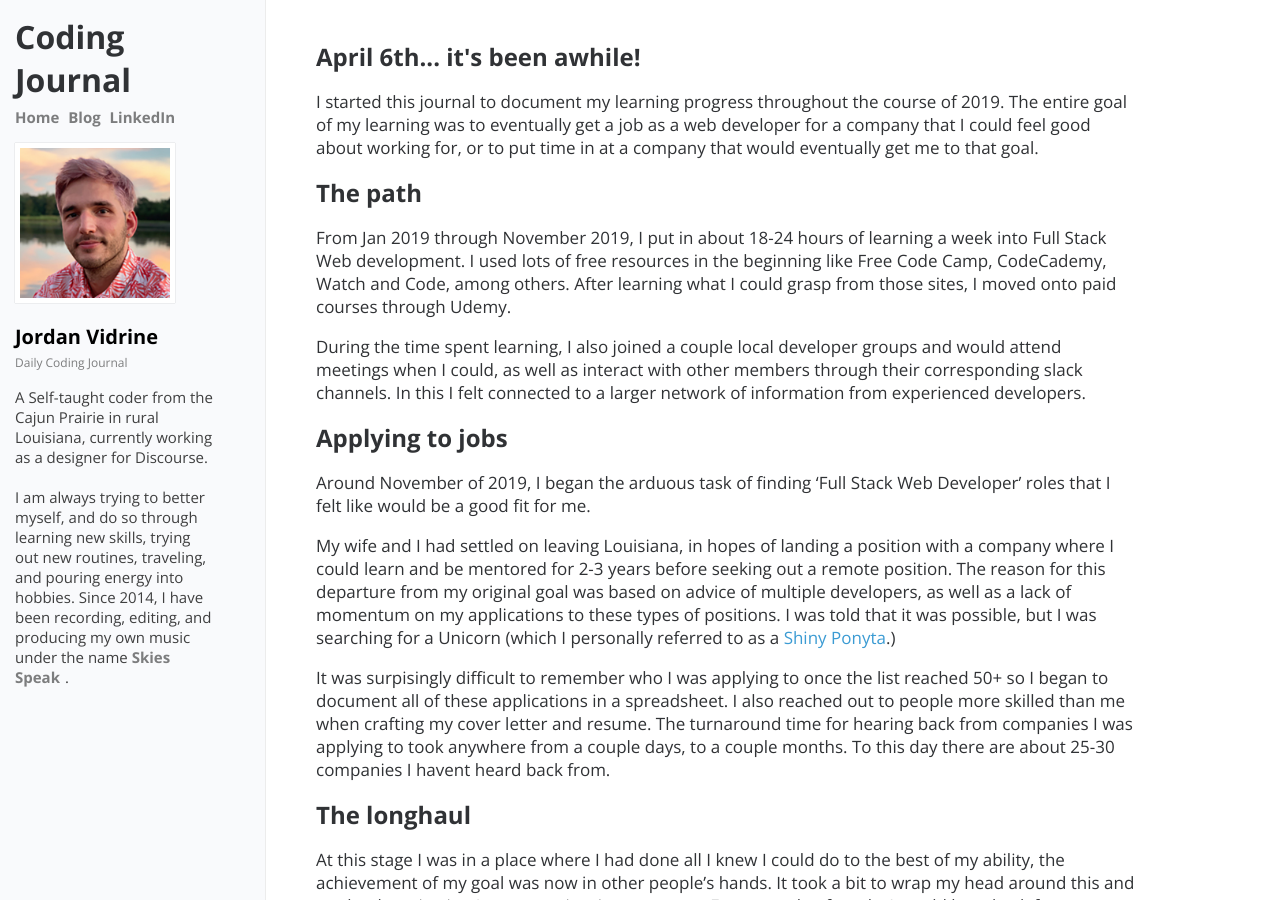
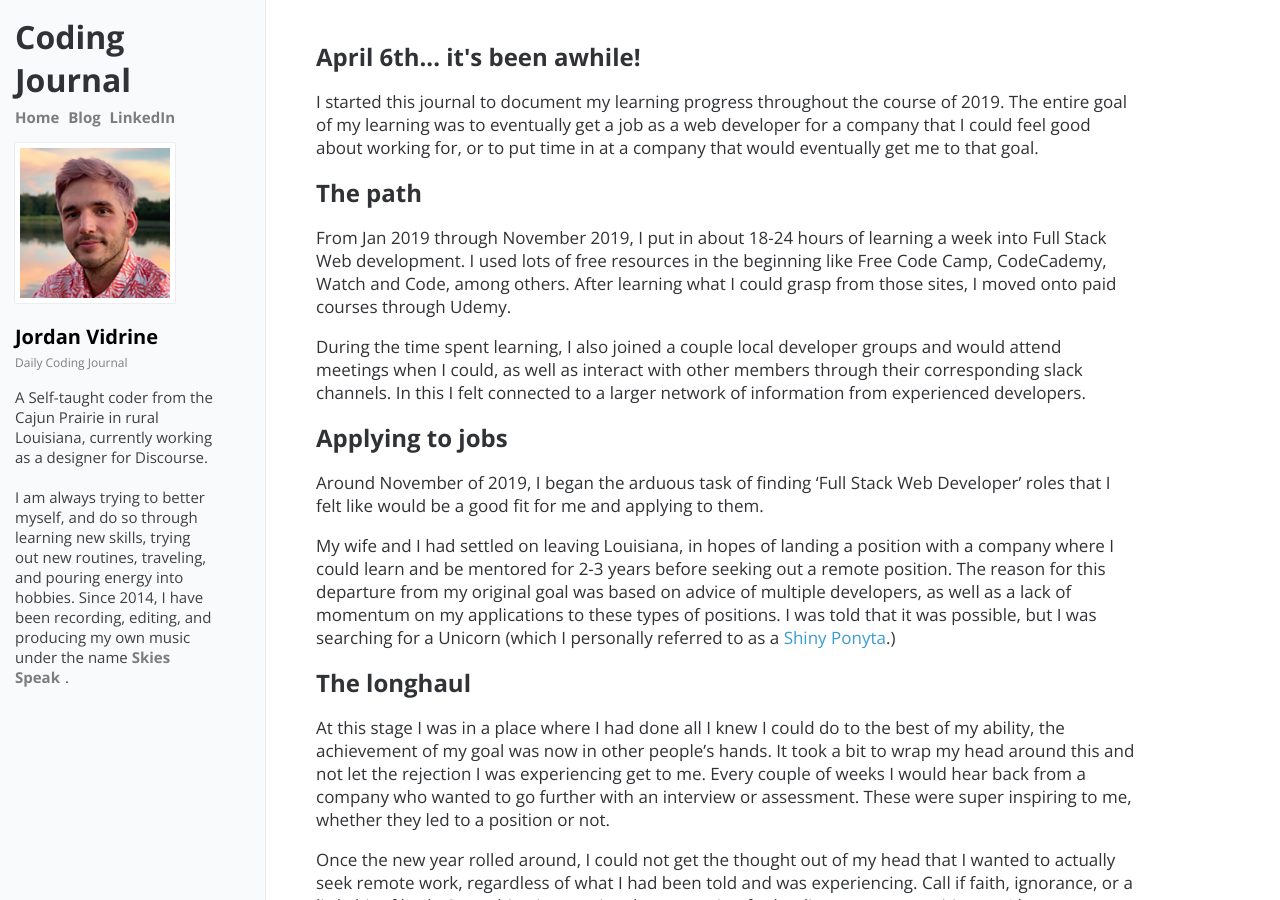
Before and after one commit to jordanvidrine/blog, a Jekyll site: the page built from _posts/2020-04-06-April-6th.md, in a window 1280 px wide and 900 px high. Built offline with Jekyll 4.4.1, drawn with Linux system fonts in a browser that asks for light colours.

Commit message:
Update 2020-04-06-April-6th.md
Update

```diff
--- a/_posts/2020-04-06-April-6th.md
+++ b/_posts/2020-04-06-April-6th.md
@@ -11,11 +11,9 @@ From Jan 2019 through November 2019, I put in about 18-24 hours of learning a we
 During the time spent learning, I also joined a couple local developer groups and would attend meetings when I could, as well as interact with other members through their corresponding slack channels. In this I felt connected to a larger network of information from experienced developers.
 
 ## Applying to jobs
-Around November of 2019, I began the arduous task of finding 'Full Stack Web Developer' roles that I felt like would be a good fit for me.
+Around November of 2019, I began the arduous task of finding 'Full Stack Web Developer' roles that I felt like would be a good fit for me and applying to them.
 
 My wife and I had settled on leaving Louisiana, in hopes of landing a position with a company where I could learn and be mentored for 2-3 years before seeking out a remote position. The reason for this departure from my original goal was based on advice of multiple developers, as well as a lack of momentum on my applications to these types of positions. I was told that it was possible, but I was searching for a Unicorn (which I personally referred to as a [Shiny Ponyta](https://www.youtube.com/watch?v=BuJsqERhgeU&feature=emb_title).)
-
-It was surpisingly difficult to remember who I was applying to once the list reached 50+ so I began to document all of these applications in a spreadsheet. I also reached out to people more skilled than me when crafting my cover letter and resume. The turnaround time for hearing back from companies I was applying to took anywhere from a couple days, to a couple months. To this day there are about 25-30 companies I havent heard back from.
 
 ## The longhaul
 At this stage I was in a place where I had done all I knew I could do to the best of my ability, the achievement of my goal was now in other people's hands. It took a bit to wrap my head around this and not let the rejection I was experiencing get to me. Every couple of weeks I would hear back from a company who wanted to go further with an interview or assessment. These were super inspiring to me, whether they led to a position or not.
```
